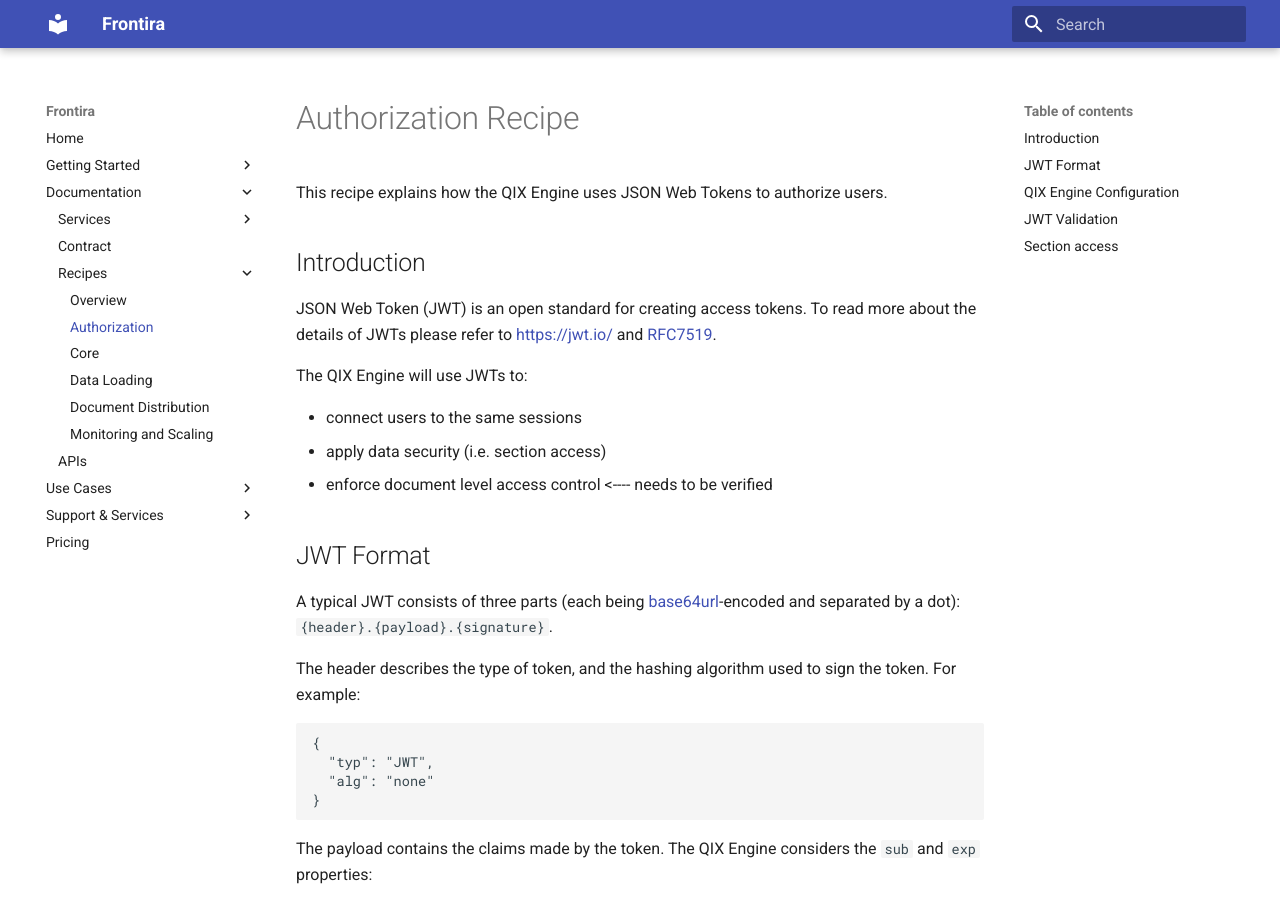
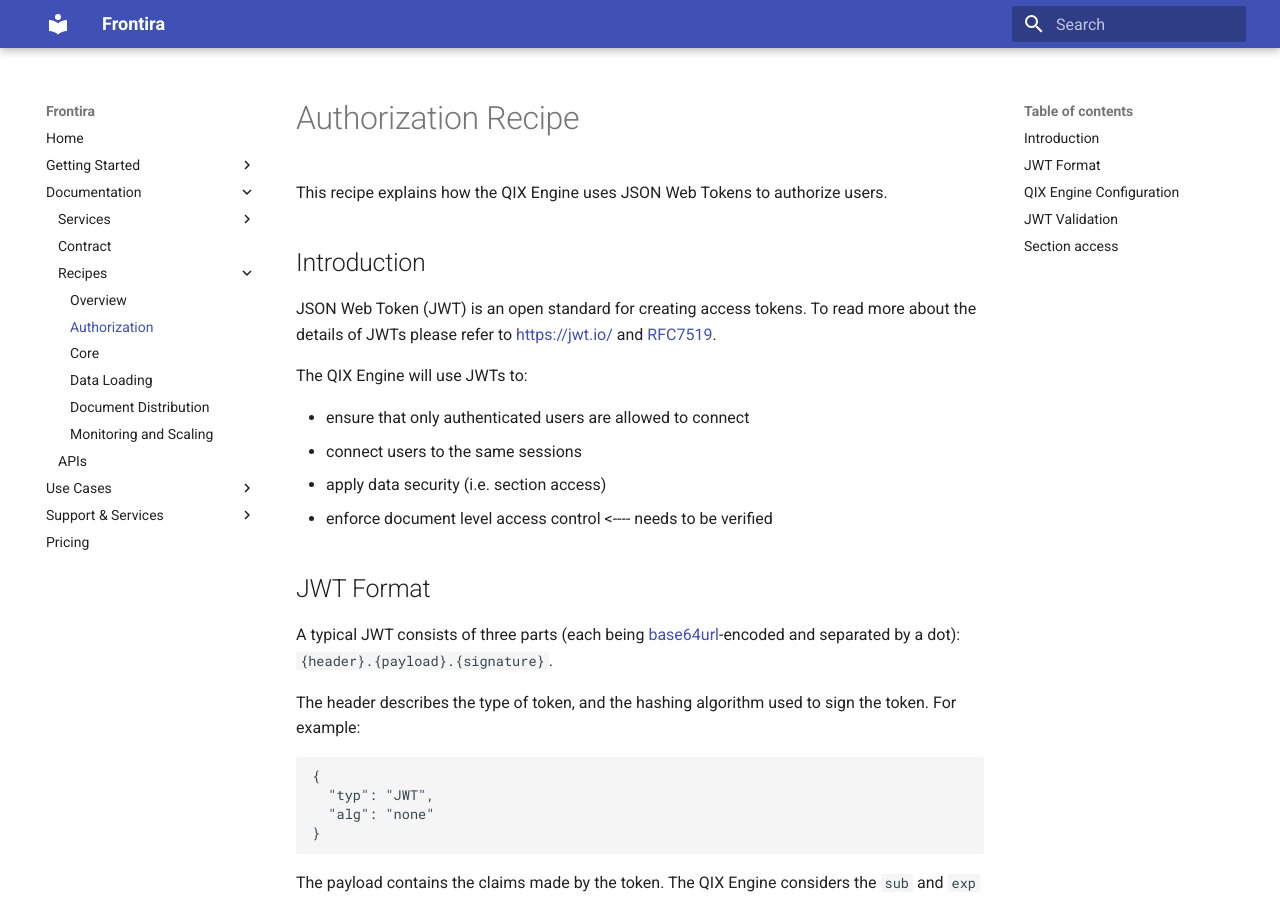
Before and after one commit to qlik-oss/core-website, an MkDocs documentation site: the page built from docs/documentation/recipes/authorization.md, in a window 1280 px wide and 900 px high. Built offline with MkDocs 1.6.1 and Material for MkDocs 9.7.7, drawn with Linux system fonts in a browser that asks for light colours; old or Windows-style settings are respelled for this version of MkDocs.

Commit message:
some lines are longer than others, and some lines are too long

```diff
--- a/docs/documentation/recipes/authorization.md
+++ b/docs/documentation/recipes/authorization.md
@@ -9,14 +9,15 @@ refer to [https://jwt.io/](https://jwt.io/) and [RFC7519](https://tools.ietf.org
 
 The QIX Engine will use JWTs to:
 
+- ensure that only authenticated users are allowed to connect
 - connect users to the same sessions
 - apply data security (i.e. section access)
 - enforce document level access control <---- needs to be verified
 
 ## JWT Format
 
-A typical JWT consists of three parts (each being [base64url](https://tools.ietf.org/html/rfc4648#section-5)-encoded and separated by a dot):
-`{header}.{payload}.{signature}`.
+A typical JWT consists of three parts (each being [base64url](https://tools.ietf.org/html/rfc4648#section-5)-encoded
+and separated by a dot): `{header}.{payload}.{signature}`.
 
 The header describes the type of token, and the hashing algorithm used to sign the token. For example:
 
```
